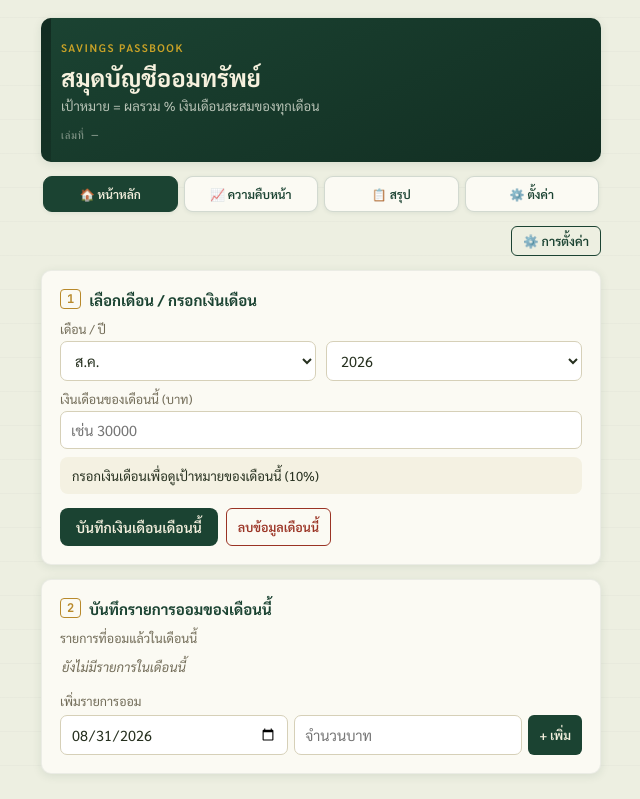
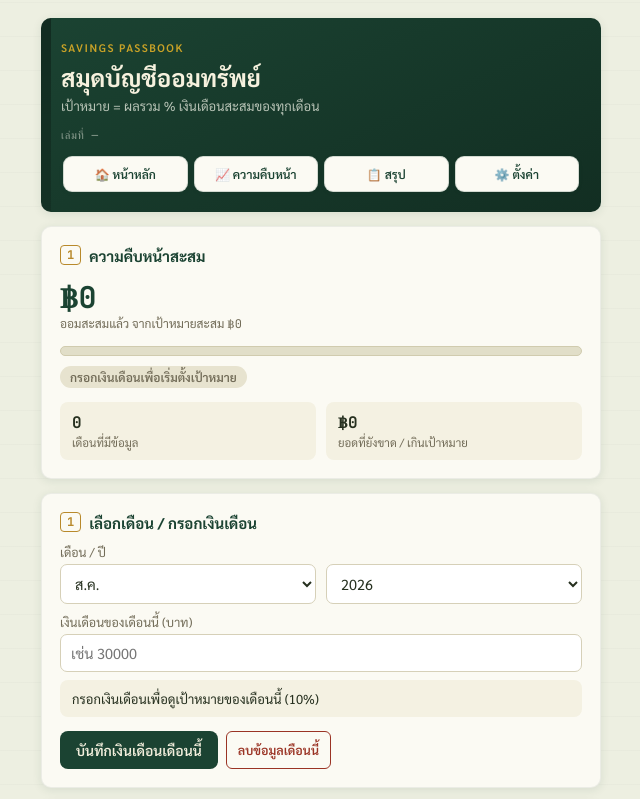
Before and after one commit to coliklove2547-afk/mycash, a plain HTML site: page index.html in a window 1280 px wide. Shown: the top 799 px of the page, without its empty margins (319-959 px from the left). Drawn offline with nearby package versions, Linux system fonts and the light colour scheme; a script that the page names is missing.

Commit message:
update index.html

```diff
--- a/index.html
+++ b/index.html
@@ -19,7 +19,6 @@
     <h1 id="coverTitle">สมุดบัญชีออมทรัพย์</h1>
     <div class="sub">เป้าหมาย = ผลรวม % เงินเดือนสะสมของทุกเดือน</div>
     <div class="booknum mono" id="bookNumber">เล่มที่ —</div>
-  </div>
 
   <!-- TAB NAV -->
   <nav class="tabnav" id="tabNav" aria-label="เมนูหลัก">
@@ -28,12 +27,30 @@
     <button class="tab-btn" data-page="pageSummary">📋 สรุป</button>
     <button class="tab-btn" data-page="pageSettings">⚙️ ตั้งค่า</button>
   </nav>
+  </div>
 
   <!-- ============ PAGE: หน้าหลัก ============ -->
   <section class="page" id="pageHome">
 
-    <div class="page-topbar">
-      <button class="btn btn-ghost btn-sm" id="gotoSettingsBtn">⚙️ การตั้งค่า</button>
+        <!-- SUMMARY -->
+    <div class="card" id="summaryCard">
+      <h2><span class="n">1</span> ความคืบหน้าสะสม</h2>
+      <div class="balance-figure mono" id="sumSaved">฿0</div>
+      <div class="balance-label">ออมสะสมแล้ว จากเป้าหมายสะสม <span id="sumTarget" class="mono">฿0</span></div>
+
+      <div class="progress-track"><div class="progress-fill" id="progressFill" style="width:0%"></div></div>
+      <span class="status-pill" id="statusPill">—</span>
+
+      <div class="stat-grid">
+        <div class="stat-box">
+          <div class="v mono" id="statMonthsCount">0</div>
+          <div class="l">เดือนที่มีข้อมูล</div>
+        </div>
+        <div class="stat-box">
+          <div class="v mono" id="statRemainAmt">฿0</div>
+          <div class="l">ยอดที่ยังขาด / เกินเป้าหมาย</div>
+        </div>
+      </div>
     </div>
 
     <!-- MONTH SELECT + SALARY -->
```
